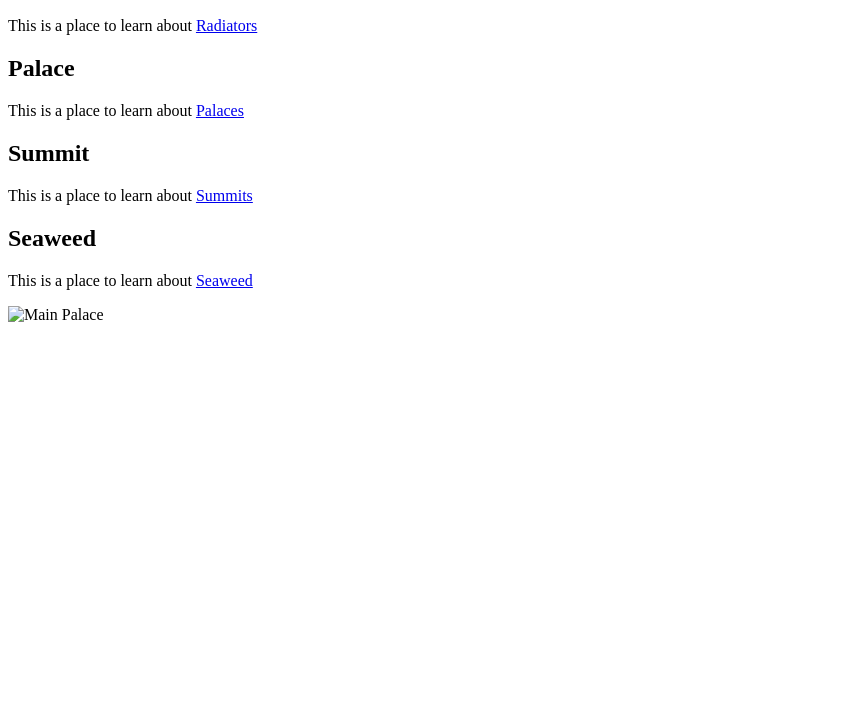
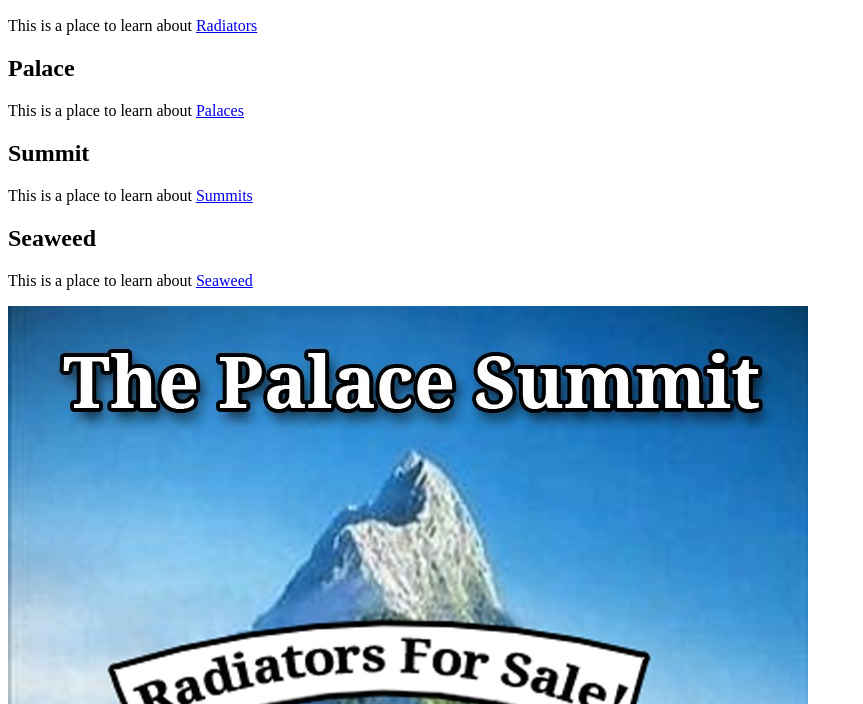
Before and after one commit to thedekel/radiator-pss, a plain HTML site: page index.html in a window 1280 px wide. Shown: the part 96-800 px from the top of the page, without its empty margins (0-863 px from the left). Drawn offline with Linux system fonts and the light colour scheme.

Commit message:
retard href instead of src for img

```diff
--- a/index.html
+++ b/index.html
@@ -34,6 +34,6 @@
             <p>
                 This is a place to learn about <a href="http://en.wikipedia.org/wiki/Seaweed">Seaweed</a>
             </p>
-       <img href="PalaceSummit.jpg" alt="Main Palace"/>
+       <img src="PalaceSummit.jpg" alt="Main Palace"/>
     </body>
 </html>
```
